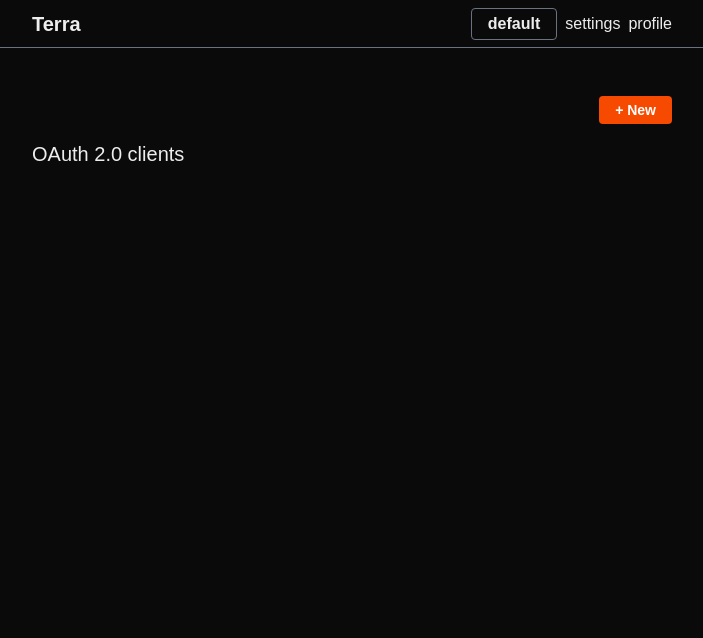
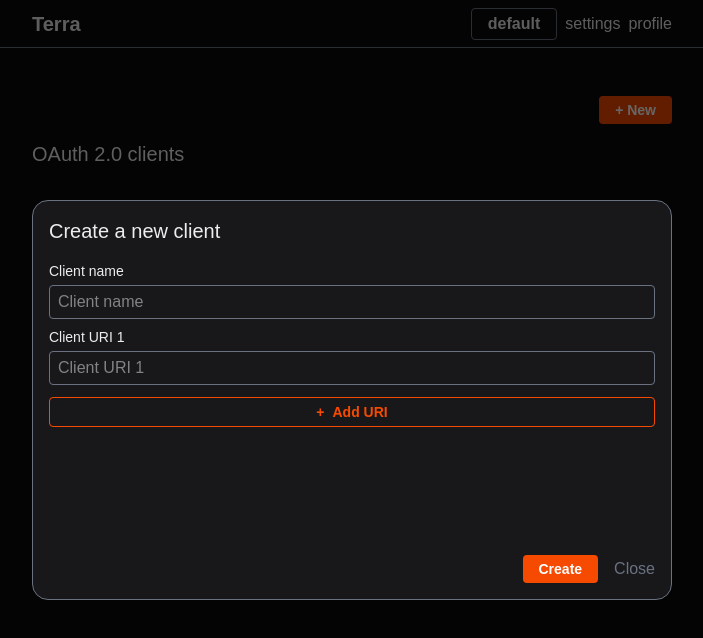
Before and after one commit to venkatexh/terra, a Next.js app in the folder frontend/: page /console/projects/1 in a window 1280 px wide. Both pictures are taken after a click on the button "+ New". Shown: the top 638 px of the page, without its empty margins (288-991 px from the left). Built offline with nearby package versions, Linux system fonts and the light colour scheme; no server answers.

Commit message:
add:frontend new client creation

```diff
--- a/frontend/app/console/projects/[id]/page.tsx
+++ b/frontend/app/console/projects/[id]/page.tsx
@@ -3,6 +3,7 @@
 import useAxios from "@/hooks/useAxios";
 import { useParams } from "next/navigation";
 import { useEffect, useState } from "react";
+import { useModal } from "@/contexts/modal-context";
 
 import {
   LargeText,
@@ -11,23 +12,16 @@ import {
 } from "@/components/common/Texts";
 import { DefaultButton } from "@/components/common/Buttons";
 import ClientCard from "@/components/app/console/projects/[id]/ClientCard";
+import NewClientModal from "@/components/app/console/projects/[id]/NewClientModal";
 
-type Project = {
-  id: string;
-  name: string;
-  description: string;
-};
-
-type Client = {
-  id: string;
-  name: string;
-  clientId: string;
-  clientSecret: string;
-};
+import { Project } from "@/types/console/projects/Project";
+import { Client } from "@/types/console/projects/[id]/Client";
+import { ClientForm } from "@/types/console/projects/[id]/ClientForm";
 
 export default function ProjectPage() {
   const axios = useAxios();
   const params = useParams();
+  const { openModal, closeModal } = useModal();
 
   const [project, setProject] = useState<Project>();
   const [clients, setClients] = useState<Client[]>([]);
@@ -54,12 +48,35 @@ export default function ProjectPage() {
     fetchProjectClients();
   }, [params.id, axios]);
 
+  const createNewClient = async (formData: ClientForm) => {
+    try {
+      const res = await axios.post(`/projects/${params.id}/clients`, {
+        name: formData.name,
+        redirectUris: formData.redirectUris,
+      });
+      closeModal();
+      setClients([...clients, res.data]);
+    } catch (err) {
+      console.error(err);
+    }
+  };
+
+  const handleNewClientClick = () => {
+    openModal(
+      <NewClientModal
+        handleNewClientClick={(formData) => createNewClient(formData)}
+      />,
+    );
+  };
+
   return (
     <div>
       <div>
         <div className='flex justify-between items-center'>
           <SubheadingText name>{project?.name}</SubheadingText>
-          <DefaultButton handleButtonClick={() => {}}>+ New</DefaultButton>
+          <DefaultButton handleButtonClick={() => handleNewClientClick()}>
+            + New
+          </DefaultButton>
         </div>
         <DefaultText>{project?.description}</DefaultText>
       </div>
--- /dev/null
+++ b/frontend/components/app/console/projects/[id]/NewClientModal.tsx
@@ -0,0 +1,102 @@
+import { useState } from "react";
+import { useModal } from "@/contexts/modal-context";
+
+import { AiFillDelete } from "react-icons/ai";
+import { FormInput } from "@/components/common/Inputs";
+import { DefaultButton } from "@/components/common/Buttons";
+import { DefaultText, LargeText } from "@/components/common/Texts";
+
+import { ClientForm } from "@/types/console/projects/[id]/ClientForm";
+
+export default function NewClientModal({
+  handleNewClientClick,
+}: {
+  handleNewClientClick: (formData: ClientForm) => void;
+}) {
+  const { closeModal } = useModal();
+
+  const [form, setForm] = useState<ClientForm>({ name: "", redirectUris: [] });
+  const [redirectUrisInput, setRedirectUrisInput] = useState<number[]>([0]);
+
+  return (
+    <form
+      className='h-full p-4 flex flex-col justify-between'
+      onSubmit={(e) => {
+        e.preventDefault();
+        handleNewClientClick(form);
+      }}>
+      <div className='flex flex-col gap-2 overflow-scroll'>
+        <LargeText className='sticky top-0 bg-zinc-900 pb-2'>
+          Create a new client
+        </LargeText>
+        <FormInput
+          type='text'
+          name='name'
+          label='Client name'
+          value={form.name}
+          placeholder='Client name'
+          onChange={(e) => setForm({ ...form, name: e.target.value })}
+        />
+        {redirectUrisInput.map((uri: number, idx: number) => (
+          <div key={uri} className='w-full flex justify-end gap-4 items-end'>
+            <FormInput
+              type='url'
+              name='uri'
+              className='w-full'
+              label={`Client URI ${idx + 1}`}
+              placeholder={`Client URI ${idx + 1}`}
+              onChange={(e) =>
+                setForm((prev) => ({
+                  ...prev,
+                  redirectUris: [
+                    ...prev.redirectUris.slice(0, idx),
+                    e.target.value,
+                    ...prev.redirectUris.slice(idx + 1),
+                  ],
+                }))
+              }
+            />
+            {idx != 0 && (
+              <AiFillDelete
+                className=' w-6 h-6 text-red-500 cursor-pointer'
+                onClick={() => {
+                  setForm((prev) => ({
+                    ...prev,
+                    redirectUris: [
+                      ...prev.redirectUris.slice(0, idx),
+                      ...prev.redirectUris.slice(idx + 1),
+                    ],
+                  }));
+                  setRedirectUrisInput((prev) => [
+                    ...prev.slice(0, idx),
+                    ...prev.slice(idx + 1),
+                  ]);
+                }}
+              />
+            )}
+          </div>
+        ))}
+        <DefaultButton
+          type='button'
+          transparent
+          className='my-1 flex items-center justify-center'
+          handleButtonClick={() =>
+            setRedirectUrisInput([
+              ...redirectUrisInput,
+              redirectUrisInput.length,
+            ])
+          }>
+          <span className='text-md mr-2'>+</span>Add URI
+        </DefaultButton>
+      </div>
+      <div className='pt-4 flex justify-end items-center'>
+        <DefaultButton type='submit'>Create</DefaultButton>
+        <DefaultText
+          className='text-gray-500 ml-4 cursor-pointer'
+          onClick={() => closeModal()}>
+          Close
+        </DefaultText>
+      </div>
+    </form>
+  );
+}
--- /dev/null
+++ b/frontend/types/console/projects/[id]/Client.ts
@@ -0,0 +1,6 @@
+export type Client = {
+  id: string;
+  name: string;
+  clientId: string;
+  clientSecret: string;
+};
--- /dev/null
+++ b/frontend/types/console/projects/[id]/ClientForm.ts
@@ -0,0 +1,4 @@
+export type ClientForm = {
+  name: string;
+  redirectUris: string[];
+};
```
